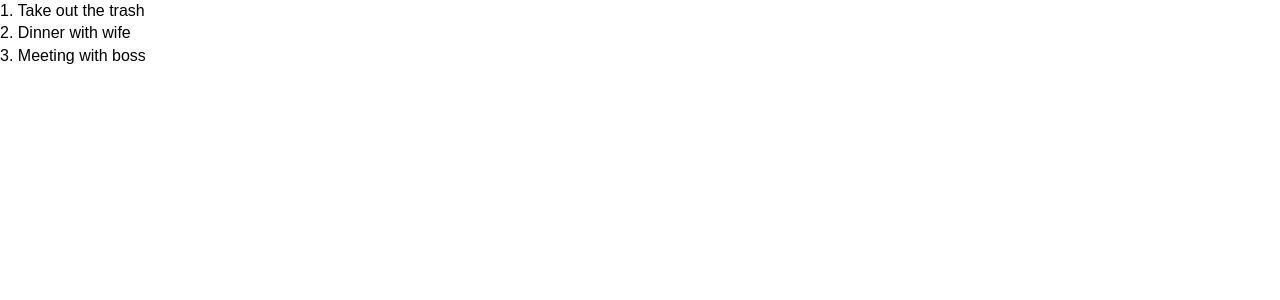
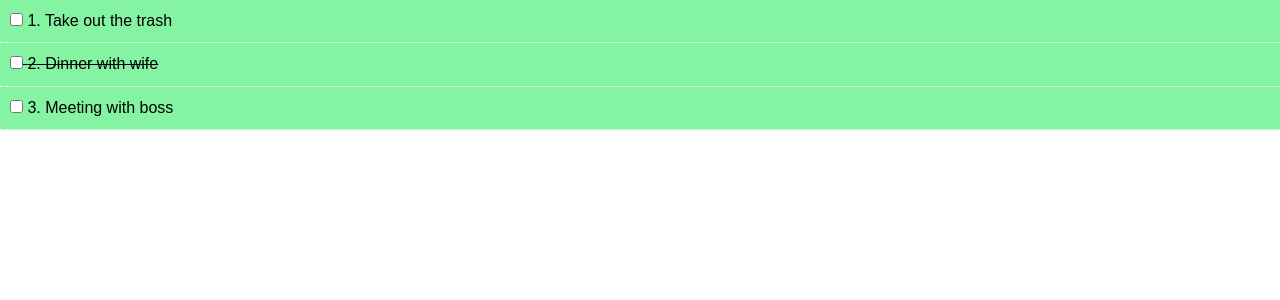
Before and after one commit to kostanzhoglo/react_todo_trav, a React (Create React App) app: page / in a window 1280 px wide. Shown: the top 300 px of the page. Built offline with nearby package versions, Linux system fonts and the light colour scheme.

Commit message:
Add checkbox and finish 'complete' styling

```diff
--- a/src/App.js
+++ b/src/App.js
@@ -13,7 +13,7 @@ class App extends Component {
       {
         id: 2,
         title: 'Dinner with wife',
-        completed: false
+        completed: true
       },
       {
         id: 3,
--- a/src/components/TodoItem.js
+++ b/src/components/TodoItem.js
@@ -1,13 +1,30 @@
 import React, { Component } from 'react';
+import PropTypes from 'prop-types';
 
 export class TodoItem extends Component {
+    getStyle = () => {
+        return {
+            textDecoration: this.props.todo.completed ? 'line-through' : 'none',
+            backgroundColor: '#84f3a2',
+            padding: '10px',
+            borderBottom: '1px #fff dotted'
+        }
+    }
+
     render() {
         return (
-            <div>
-                <p>{ this.props.todo.id }. { this.props.todo.title }</p>
+            <div style={this.getStyle()}>
+                <p>
+                    <input type="checkbox" /> {' '}
+                    { this.props.todo.id }. { this.props.todo.title }
+                </p>
             </div>
         );
     }
 }
 
+TodoItem.propTypes = {
+    todo: PropTypes.object.isRequired
+}
+
 export default TodoItem;
```
